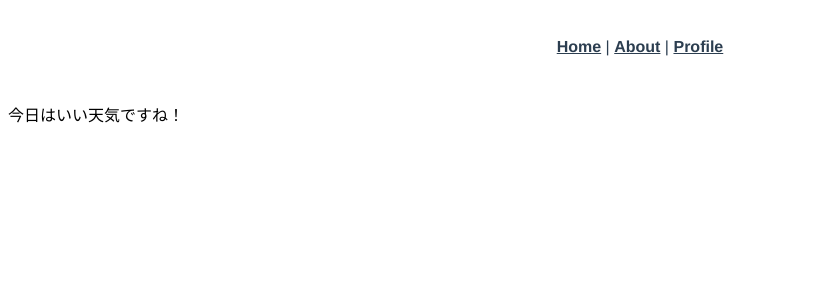
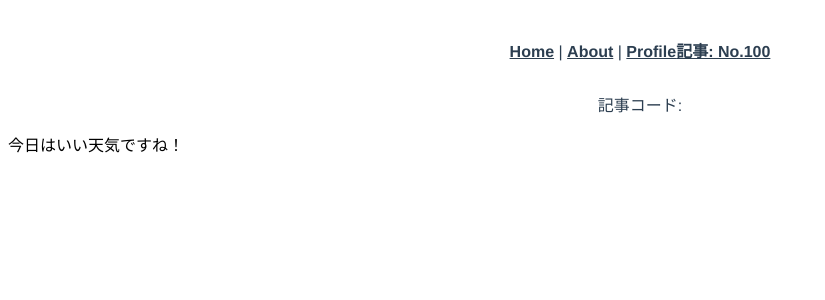
Before and after one commit to Taishikun0721/Vue, a Vue app in the folder CLI/my-cli/: page /article/aid in a window 1280 px wide. Shown: the top 300 px of the page, without its empty margins (0-825 px from the left). Built offline with nearby package versions, Linux system fonts and the light colour scheme.

Commit message:
:sparkles: ルーティングをidに渡す

```diff
--- a/CLI/my-cli/src/App.vue
+++ b/CLI/my-cli/src/App.vue
@@ -4,6 +4,7 @@
       <router-link to="/">Home</router-link> |
       <router-link to="/about">About</router-link> |
       <router-link to="/profile">Profile</router-link>
+      <router-link to="/article/100">記事: No.100</router-link>
     </div>
     <router-view/>
   </div>
--- a/CLI/my-cli/src/router/index.js
+++ b/CLI/my-cli/src/router/index.js
@@ -1,6 +1,7 @@
 import Vue from 'vue'
 import VueRouter from 'vue-router'
 import Home from '../views/Home.vue'
+import Article from '../views/Article.vue'
 
 Vue.use(VueRouter)
 
@@ -22,6 +23,11 @@ const routes = [
     path: '/profile',
     name: 'Profile',
     component: () => import('../views/Profile.vue')
+  },
+  {
+    path: '/article/aid',
+    name: 'article',
+    component: Article
   }
 ]
 
--- /dev/null
+++ b/CLI/my-cli/src/views/Article.vue
@@ -0,0 +1,3 @@
+<template>
+	<span>記事コード: {{ $route.params.aid }}</span>
+</template>
```
